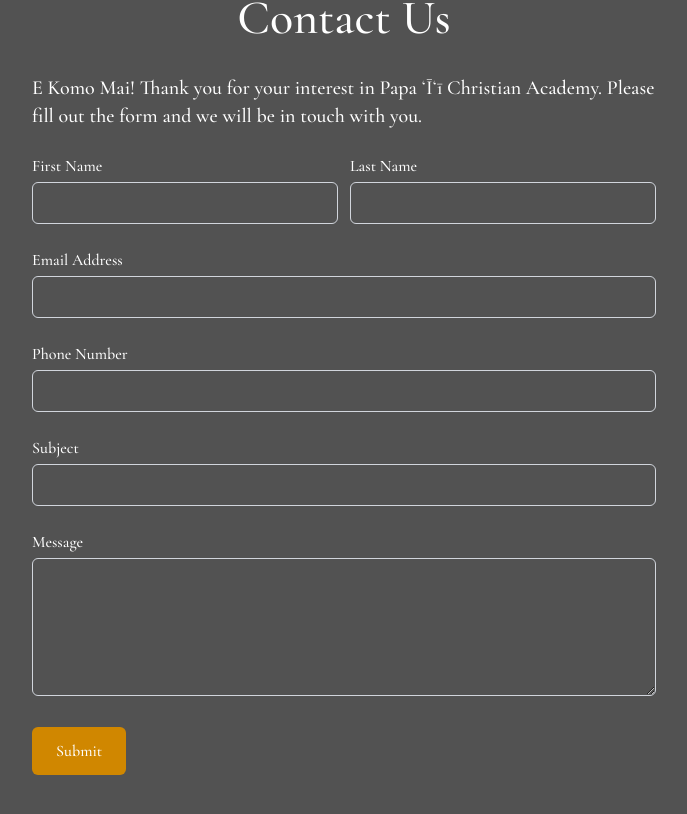
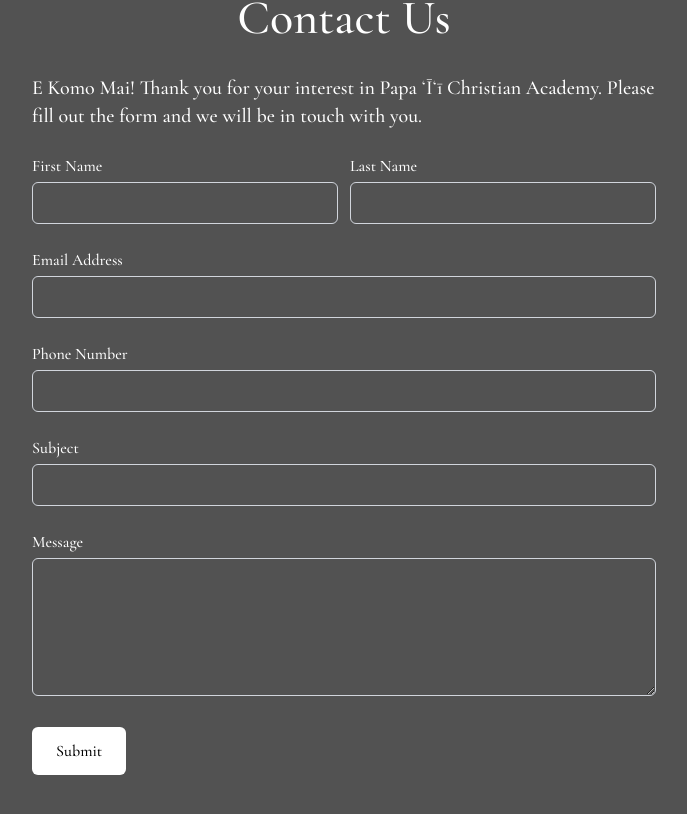
Before and after one commit to violinalan/papaii-academy, a Next.js app: page /contact in a window 1280 px wide. Shown: the part 194-1008 px from the top of the page, without its empty margins (296-983 px from the left). Built offline with nearby package versions, Linux system fonts and the light colour scheme.

Commit message:
update button colors

```diff
--- a/app/contact/page.tsx
+++ b/app/contact/page.tsx
@@ -77,8 +77,7 @@
 
           <button
             type="submit"
-            className="bg-yellow-600 text-white px-6 py-3 rounded-md hover:bg-yellow-700"
-          >
+            className="bg-white text-black px-6 py-3 rounded-md hover:opacity-80">
             Submit
           </button>
         </form>
--- a/app/page.tsx
+++ b/app/page.tsx
@@ -36,7 +36,7 @@
       </div>
       <div className="pb-8 flex justify-center">
         <Link href="/contact">
-          <button className="bg-yellow-600 text-white px-6 py-3 rounded-md hover:bg-yellow-700">Contact Us</button>
+          <button className="bg-white px-6 py-3 rounded-md hover:opacity-80">Contact Us</button>
         </Link>
       </div>
     </main>
```
